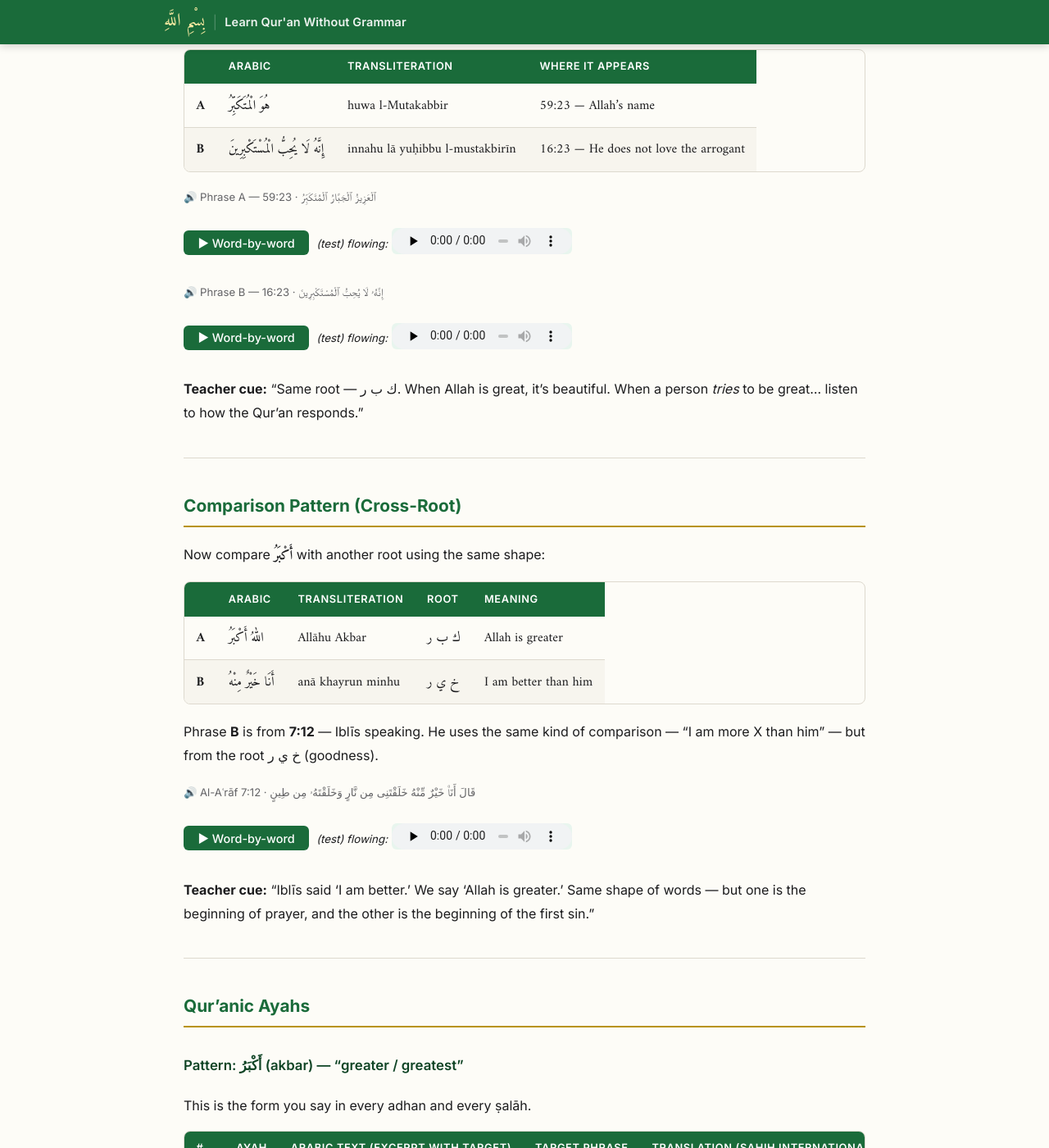
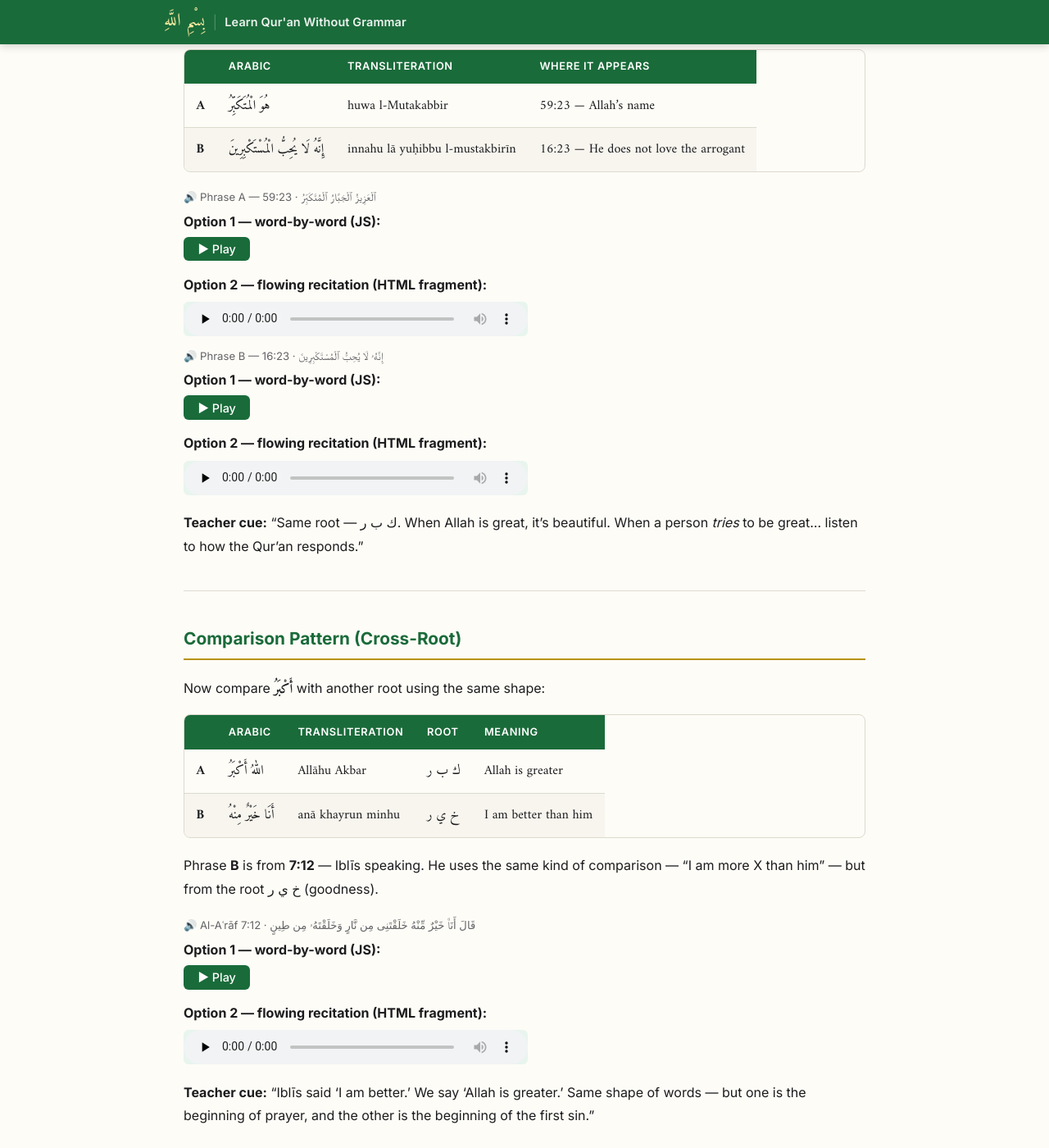
Before and after one commit to siraj-samsudeen/learn-quran-without-grammar, a Jekyll site: the page built from Lesson-01-Allahu-Akbar.md, in a window 1280 px wide and 1400 px high, scrolled down 2266 px. Shown: the whole window at 82% size. Built offline with Jekyll 4.4.1, drawn with Linux system fonts in a browser that asks for light colours; some web fonts are replaced.

Commit message:
Side-by-side audio test: word-by-word JS vs HTML fragment #t=

```diff
--- a/Lesson-01-Allahu-Akbar.md
+++ b/Lesson-01-Allahu-Akbar.md
@@ -67,13 +67,21 @@ Place these two phrases side by side. Same root. Different feel.
 | **A** | هُوَ الْمُتَكَبِّرُ | huwa l-Mutakabbir | 59:23 — Allah's name |
 | **B** | إِنَّهُ لَا يُحِبُّ الْمُسْتَكْبِرِينَ | innahu lā yuḥibbu l-mustakbirīn | 16:23 — He does not love the arrogant |
 
+<div markdown="0">
+
 <p class="audio-label">🔊 Phrase A — 59:23 · ٱلْعَزِيزُ ٱلْجَبَّارُ ٱلْمُتَكَبِّرُ</p>
-<button class="play-btn" onclick="playPhrase(['059_023_013','059_023_014','059_023_015'], this)">&#9654; Word-by-word</button>
-&nbsp;<small><em>(test) flowing:</em></small> <audio controls preload="none" src="https://everyayah.com/data/Husary_128kbps/059023.mp3#t=11,17" style="display:inline;width:220px;height:32px;vertical-align:middle;"></audio>
+<p><strong>Option 1 — word-by-word (JS):</strong><br>
+<button class="play-btn" onclick="playPhrase(['059_023_013','059_023_014','059_023_015'], this)">&#9654; Play</button></p>
+<p><strong>Option 2 — flowing recitation (HTML fragment):</strong><br>
+<audio controls preload="none" src="https://everyayah.com/data/Husary_128kbps/059023.mp3#t=11,17"></audio></p>
 
 <p class="audio-label">🔊 Phrase B — 16:23 · إِنَّهُۥ لَا يُحِبُّ ٱلْمُسْتَكْبِرِينَ</p>
-<button class="play-btn" onclick="playPhrase(['016_023_010','016_023_011','016_023_012','016_023_013'], this)">&#9654; Word-by-word</button>
-&nbsp;<small><em>(test) flowing:</em></small> <audio controls preload="none" src="https://everyayah.com/data/Husary_128kbps/016023.mp3#t=14.5,23.5" style="display:inline;width:220px;height:32px;vertical-align:middle;"></audio>
+<p><strong>Option 1 — word-by-word (JS):</strong><br>
+<button class="play-btn" onclick="playPhrase(['016_023_010','016_023_011','016_023_012','016_023_013'], this)">&#9654; Play</button></p>
+<p><strong>Option 2 — flowing recitation (HTML fragment):</strong><br>
+<audio controls preload="none" src="https://everyayah.com/data/Husary_128kbps/016023.mp3#t=14.5,23.5"></audio></p>
+
+</div>
 
 **Teacher cue:** "Same root — ك ب ر. When Allah is great, it's beautiful. When a person *tries* to be great… listen to how the Qur'an responds."
 
@@ -90,9 +98,15 @@ Now compare **أَكْبَرُ** with another root using the same shape:
 
 Phrase **B** is from **7:12** — Iblīs speaking. He uses the same kind of comparison — "I am more X than him" — but from the root خ ي ر (goodness).
 
+<div markdown="0">
+
 <p class="audio-label">🔊 Al-Aʿrāf 7:12 · قَالَ أَنَا۠ خَيْرٌ مِّنْهُ خَلَقْتَنِى مِن نَّارٍ وَخَلَقْتَهُۥ مِن طِينٍ</p>
-<button class="play-btn" onclick="playPhrase(['007_012_008','007_012_009','007_012_010','007_012_011','007_012_012','007_012_013','007_012_014','007_012_015','007_012_016','007_012_017'], this)">&#9654; Word-by-word</button>
-&nbsp;<small><em>(test) flowing:</em></small> <audio controls preload="none" src="https://everyayah.com/data/Husary_128kbps/007012.mp3#t=8,21" style="display:inline;width:220px;height:32px;vertical-align:middle;"></audio>
+<p><strong>Option 1 — word-by-word (JS):</strong><br>
+<button class="play-btn" onclick="playPhrase(['007_012_008','007_012_009','007_012_010','007_012_011','007_012_012','007_012_013','007_012_014','007_012_015','007_012_016','007_012_017'], this)">&#9654; Play</button></p>
+<p><strong>Option 2 — flowing recitation (HTML fragment):</strong><br>
+<audio controls preload="none" src="https://everyayah.com/data/Husary_128kbps/007012.mp3#t=8,21"></audio></p>
+
+</div>
 
 **Teacher cue:** "Iblīs said 'I am better.' We say 'Allah is greater.' Same shape of words — but one is the beginning of prayer, and the other is the beginning of the first sin."
 
```
